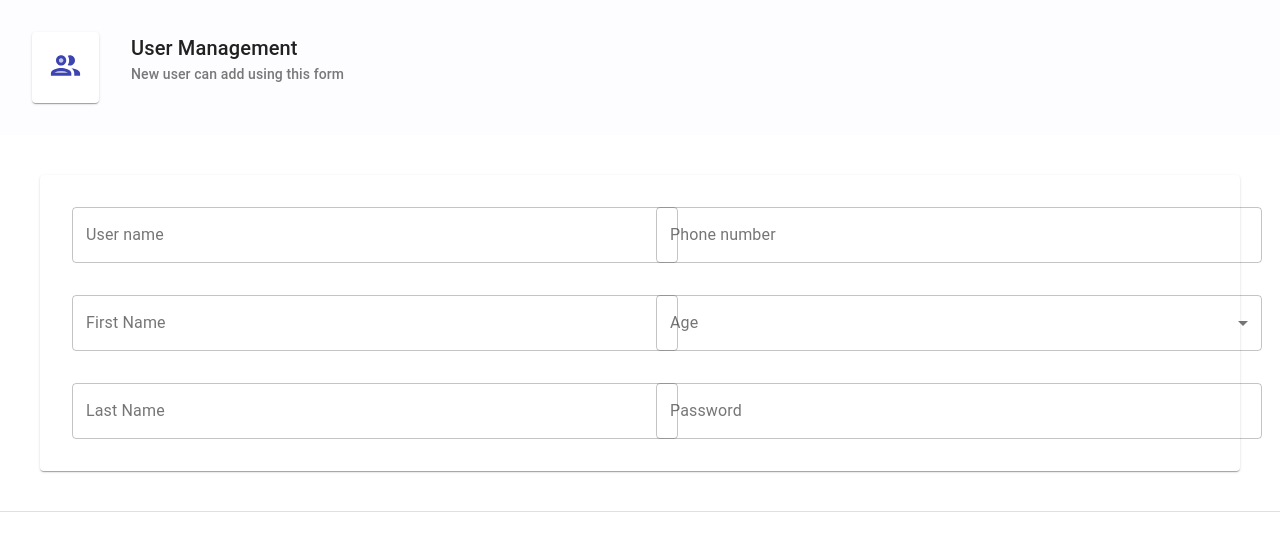
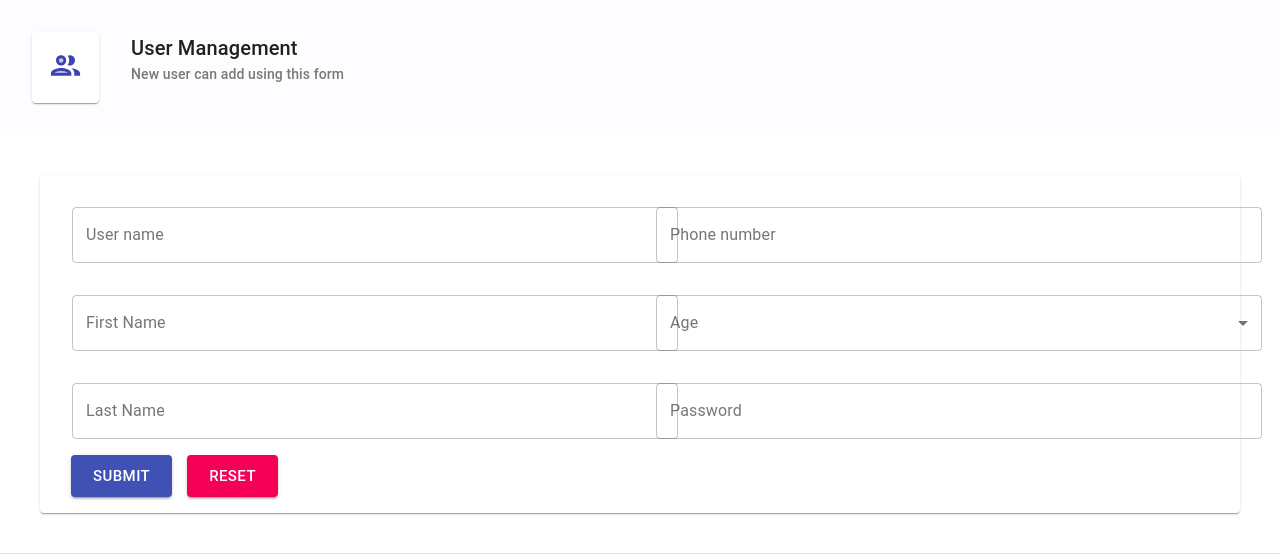
Before and after one commit to SalithaEkanayaka123/CSSE-Project-Procrument-System, a React (Create React App) app: page / in a window 1280 px wide. Shown: the top 554 px of the page. Built offline with nearby package versions, Linux system fonts and the light colour scheme.

Commit message:
add buttons

```diff
--- a/src/components/UserManagment/UserManagmentForm.jsx
+++ b/src/components/UserManagment/UserManagmentForm.jsx
@@ -2,7 +2,7 @@ import React, { useState, useEffect } from "react";
 import {
     Grid,
     FormControl,
-    TextField, makeStyles, InputLabel, Select, MenuItem,
+    TextField, makeStyles, InputLabel, Select, MenuItem, Button,
 } from "@material-ui/core";
 
 const useStyles = makeStyles(theme => ({
@@ -54,6 +54,23 @@ const UserManagementForm = () => {
                 <Grid item xs={12} sm={6}>
                     <TextField id="outlined-basic" label="Password" variant="outlined" type="password"/>
                 </Grid>
+                <Button
+                    style={{ marginLeft: "15px"}}
+                    variant="contained"
+                    color="primary"
+                    size="large"
+                    // onClick={handleReset}
+                >
+                    SUBMIT
+                </Button>
+                <Button
+                    style={{ marginLeft: "15px"}}
+                    variant="contained"
+                    color="secondary"
+                    size="large"
+                >
+                    RESET
+                </Button>
             </Grid>
         </form>
     )
```
